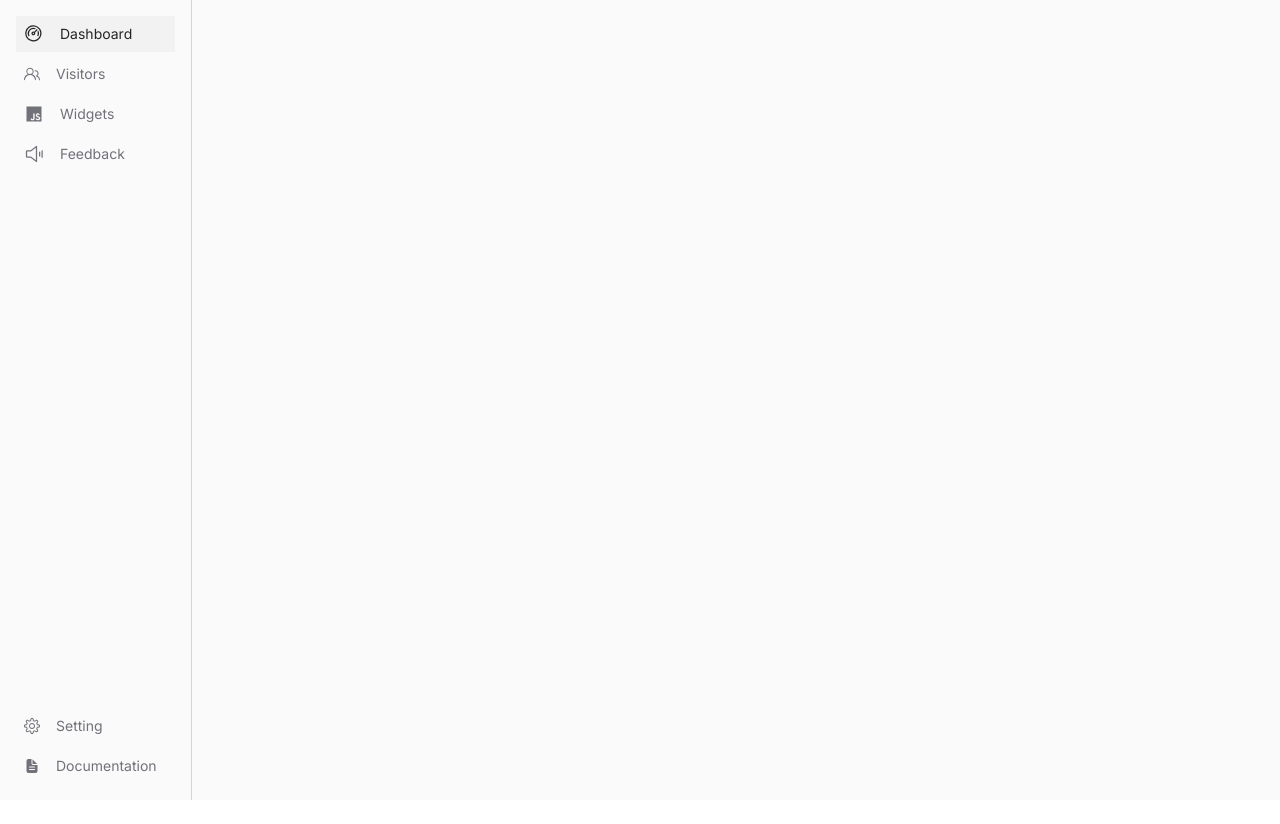
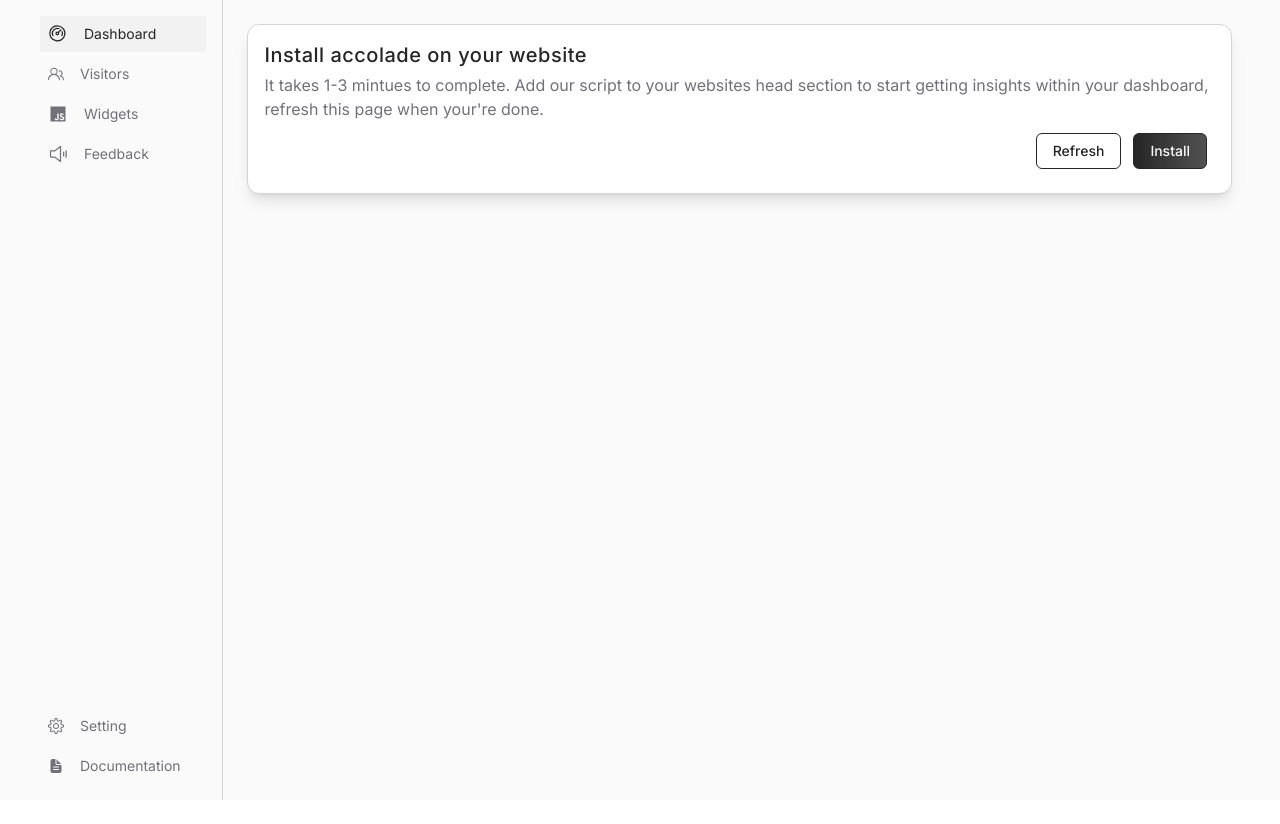
Before and after one commit to Utkarshrajmishra/accolade, a Next.js app: page /dashboard/1 in a window 1280 px wide. After the commit the page ends 800 px from the top, so only its background shows below. Built offline with nearby package versions, Linux system fonts and the light colour scheme.

Commit message:
Add: Script

```diff
--- a/app/dashboard/[userId]/@sidebar/page.tsx
+++ b/app/dashboard/[userId]/@sidebar/page.tsx
@@ -6,7 +6,7 @@
 import { PiSpeakerSimpleHigh } from "react-icons/pi";
 const Sidebar = () => {
   return (
-    <section className="text-sm text-zinc-500 font-inter h-screen w-[15%] border-r border-1 border-neutral-300 justify-between flex flex-col p-4">
+    <section className="text-sm text-zinc-500 font-inter h-screen w-[20%] border-r border-1 border-neutral-300 justify-between flex flex-col p-4">
       <div className="flex flex-col gap-1">
         <p className="flex items-center gap-4 text-neutral-800 bg-neutral-200/40 p-2">
         <VscDashboard className="size-5"/>
--- a/app/dashboard/[userId]/layout.tsx
+++ b/app/dashboard/[userId]/layout.tsx
@@ -1,11 +1,14 @@
 import type React from "react";
 import Sidebar from "./@sidebar/page";
+import Script from "@/components/Script";
 
 const Layout = ({ children }: { children: React.ReactNode }) => {
   return (
-    <div className="h-[100vh] w-full bg-zinc-50">
+    <div className="h-[100vh] w-full bg-zinc-50 flex px-6">
       <Sidebar />
-      {children}
+      <div className="p-6">
+        <Script/>
+        {children}</div>
     </div>
   );
 };
--- a/app/dashboard/[userId]/page.tsx
+++ b/app/dashboard/[userId]/page.tsx
@@ -1,7 +1,8 @@
+import Script from "@/components/Script";
+
 const Dashboard = () => {
   return (
     <div className="py-3">
-
     </div>
   );
 };
--- /dev/null
+++ b/components/Script.tsx
@@ -0,0 +1,26 @@
+import { Button } from "./ui/button";
+
+const Script = () => {
+  return (
+    <section className=" border border-1 font-inter border-neutral-300 rounded-xl p-4 shadow-lg bg-white">
+      <p className="text-xl tracking-wide text-neutral-800 font-[500]">
+        Install accolade on your website
+      </p>
+      <p className="text-zinc-500   mt-1 ">
+        It takes 1-3 mintues to complete. Add our script to your websites head section to start getting insights
+        within your dashboard, refresh this page when your're done.
+      </p>
+      <div className="mt-1 flex justify-end p-2 gap-3">
+        <Button className="text-neutral-800 border-1 border border-neutral-800 bg-white h-9">
+          Refresh
+        </Button>
+
+        <Button className="bg-gradient-to-r from-neutral-800 to-neutral-600 border-1 border border-neutral-800 h-9">
+          Install
+        </Button>
+      </div>
+    </section>
+  );
+};
+
+export default Script;
```
